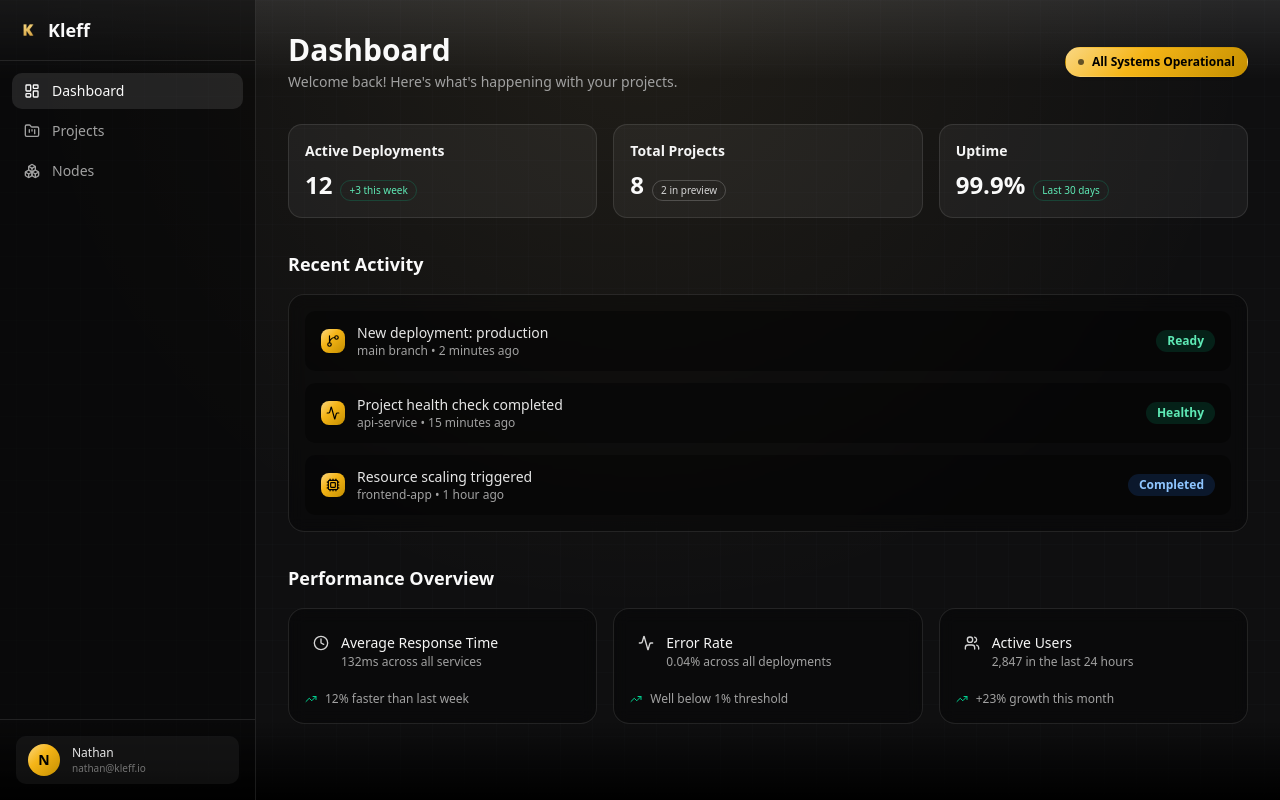
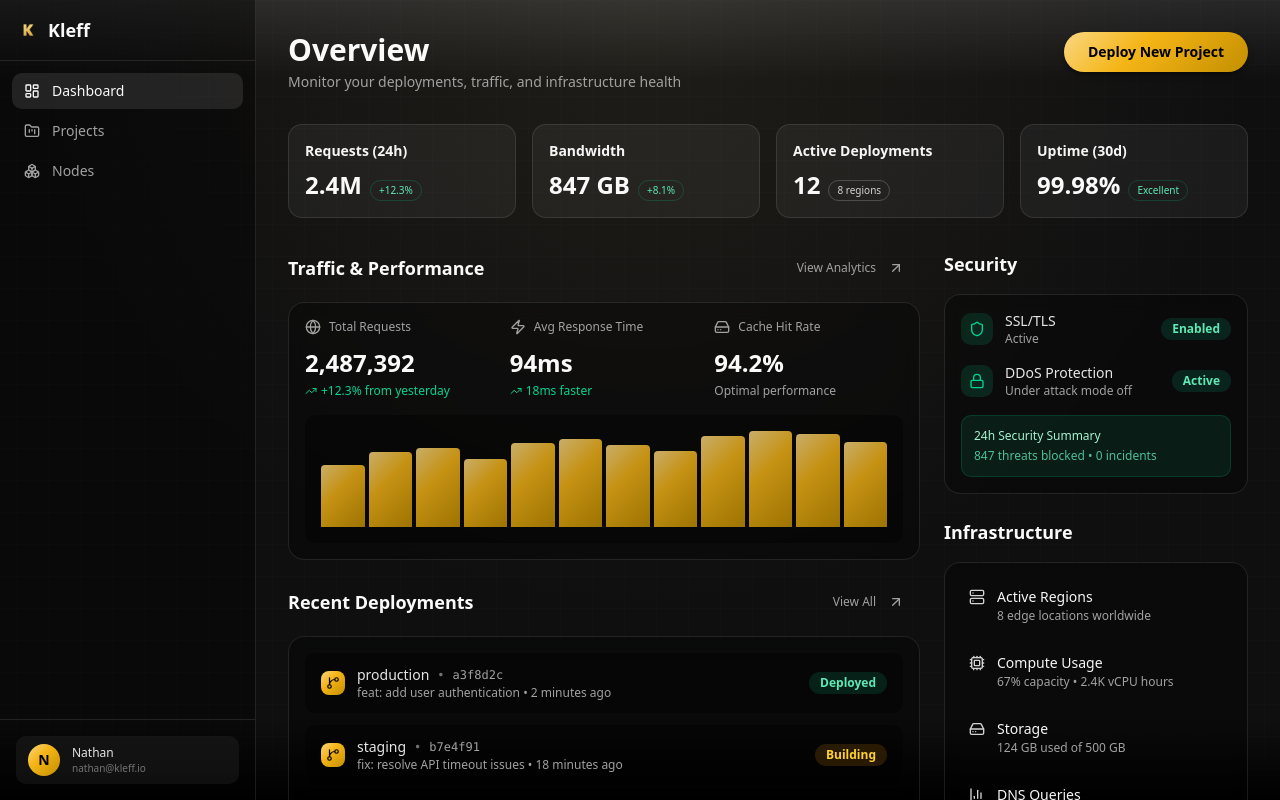
Before and after one commit to kleffio/www, a React (Vite) app in the folder frontend/: page /dashboard in a window 1280 px wide. Built offline with nearby package versions, Linux system fonts and the light colour scheme.

Commit message:
updated dashboard

```diff
--- a/frontend/src/pages/Dashboard/Dashboard.tsx
+++ b/frontend/src/pages/Dashboard/Dashboard.tsx
@@ -1,3 +1,4 @@
+import { Link } from "react-router-dom";
 import { Sidebar } from "@shared/ui/Sidebar";
 import { SoftPanel } from "@shared/ui/SoftPanel";
 import { Badge } from "@shared/ui/Badge";
@@ -5,7 +6,21 @@ import { StatBadge } from "@shared/ui/StatBadge";
 import { MiniCard } from "@shared/ui/MiniCard";
 import { FeatureRow } from "@shared/ui/FeatureRow";
 import { GradientIcon } from "@shared/ui/GradientIcon";
-import { Activity, GitBranch, Cpu, Clock, Users, TrendingUp } from "lucide-react";
+import { Button } from "@shared/ui/Button";
+import {
+  Activity,
+  GitBranch,
+  Cpu,
+  Globe,
+  Shield,
+  Zap,
+  HardDrive,
+  TrendingUp,
+  ArrowUpRight,
+  Lock,
+  Server,
+  BarChart3
+} from "lucide-react";
 
 export function Dashboard() {
   return (
@@ -27,132 +42,299 @@ export function Dashboard() {
         <div className="app-container py-8">
           {/* Header */}
           <div className="mb-8">
-            <div className="flex items-center justify-between">
+            <div className="flex items-start justify-between">
               <div>
-                <h1 className="text-3xl font-semibold text-neutral-50">Dashboard</h1>
+                <h1 className="text-3xl font-semibold text-neutral-50">Overview</h1>
                 <p className="mt-1 text-sm text-neutral-400">
-                  Welcome back! Here's what's happening with your projects.
+                  Monitor your deployments, traffic, and infrastructure health
                 </p>
               </div>
-              <Badge variant="gradient" className="px-3 py-1.5">
-                <span className="inline-flex h-1.5 w-1.5 rounded-full bg-black/60 mr-2" />
-                All Systems Operational
-              </Badge>
+              <Link to="/deploy-new-project">
+                <Button
+                  size="lg"
+                  className="bg-gradient-kleff rounded-full px-6 text-sm font-semibold text-black shadow-md shadow-black/40 hover:brightness-110"
+                >
+                  Deploy New Project
+                </Button>
+              </Link>
             </div>
           </div>
 
-          {/* Stats Grid */}
-          <div className="mb-8 grid gap-4 md:grid-cols-3">
+          {/* Quick Stats */}
+          <div className="mb-8 grid gap-4 sm:grid-cols-2 lg:grid-cols-4">
+            <MiniCard title="Requests (24h)">
+              <div className="flex items-baseline gap-2">
+                <span className="text-2xl font-semibold text-neutral-50">2.4M</span>
+                <StatBadge color="green">+12.3%</StatBadge>
+              </div>
+            </MiniCard>
+
+            <MiniCard title="Bandwidth">
+              <div className="flex items-baseline gap-2">
+                <span className="text-2xl font-semibold text-neutral-50">847 GB</span>
+                <StatBadge color="green">+8.1%</StatBadge>
+              </div>
+            </MiniCard>
+
             <MiniCard title="Active Deployments">
               <div className="flex items-baseline gap-2">
                 <span className="text-2xl font-semibold text-neutral-50">12</span>
-                <StatBadge color="green">+3 this week</StatBadge>
+                <StatBadge color="white">8 regions</StatBadge>
               </div>
             </MiniCard>
 
-            <MiniCard title="Total Projects">
+            <MiniCard title="Uptime (30d)">
               <div className="flex items-baseline gap-2">
-                <span className="text-2xl font-semibold text-neutral-50">8</span>
-                <StatBadge color="white">2 in preview</StatBadge>
-              </div>
-            </MiniCard>
-
-            <MiniCard title="Uptime">
-              <div className="flex items-baseline gap-2">
-                <span className="text-2xl font-semibold text-neutral-50">99.9%</span>
-                <StatBadge color="green">Last 30 days</StatBadge>
+                <span className="text-2xl font-semibold text-neutral-50">99.98%</span>
+                <StatBadge color="green">Excellent</StatBadge>
               </div>
             </MiniCard>
           </div>
 
-          {/* Recent Activity */}
-          <div className="mb-8">
-            <h2 className="mb-4 text-lg font-semibold text-neutral-50">Recent Activity</h2>
+          {/* Main Grid */}
+          <div className="grid gap-6 lg:grid-cols-3">
+            {/* Left Column - Takes 2 columns */}
+            <div className="space-y-6 lg:col-span-2">
+              {/* Traffic Analytics */}
+              <div>
+                <div className="mb-4 flex items-center justify-between">
+                  <h2 className="text-lg font-semibold text-neutral-50">Traffic & Performance</h2>
+                  <Button
+                    variant="ghost"
+                    className="text-xs text-neutral-400 hover:text-neutral-200"
+                  >
+                    View Analytics <ArrowUpRight className="ml-1 h-3 w-3" />
+                  </Button>
+                </div>
+                <SoftPanel>
+                  <div className="grid gap-4 sm:grid-cols-3">
+                    <div className="space-y-3">
+                      <div className="flex items-center gap-2 text-xs text-neutral-400">
+                        <Globe className="h-4 w-4" />
+                        <span>Total Requests</span>
+                      </div>
+                      <div>
+                        <div className="text-2xl font-semibold text-neutral-50">2,487,392</div>
+                        <div className="mt-1 flex items-center gap-1 text-xs text-emerald-400">
+                          <TrendingUp className="h-3 w-3" />
+                          <span>+12.3% from yesterday</span>
+                        </div>
+                      </div>
+                    </div>
+
+                    <div className="space-y-3">
+                      <div className="flex items-center gap-2 text-xs text-neutral-400">
+                        <Zap className="h-4 w-4" />
+                        <span>Avg Response Time</span>
+                      </div>
+                      <div>
+                        <div className="text-2xl font-semibold text-neutral-50">94ms</div>
+                        <div className="mt-1 flex items-center gap-1 text-xs text-emerald-400">
+                          <TrendingUp className="h-3 w-3" />
+                          <span>18ms faster</span>
+                        </div>
+                      </div>
+                    </div>
+
+                    <div className="space-y-3">
+                      <div className="flex items-center gap-2 text-xs text-neutral-400">
+                        <HardDrive className="h-4 w-4" />
+                        <span>Cache Hit Rate</span>
+                      </div>
+                      <div>
+                        <div className="text-2xl font-semibold text-neutral-50">94.2%</div>
+                        <div className="mt-1 flex items-center gap-1 text-xs text-neutral-400">
+                          <span>Optimal performance</span>
+                        </div>
+                      </div>
+                    </div>
+                  </div>
+
+                  <div className="mt-4 h-32 rounded-lg bg-black/40 p-4">
+                    <div className="flex h-full items-end justify-between gap-1">
+                      {[65, 78, 82, 71, 88, 92, 85, 79, 95, 100, 97, 89].map((height, i) => (
+                        <div
+                          key={i}
+                          className="bg-gradient-kleff flex-1 rounded-t opacity-80"
+                          style={{ height: `${height}%` }}
+                        />
+                      ))}
+                    </div>
+                  </div>
+                </SoftPanel>
+              </div>
+
+              {/* Recent Deployments */}
+              <div>
+                <div className="mb-4 flex items-center justify-between">
+                  <h2 className="text-lg font-semibold text-neutral-50">Recent Deployments</h2>
+                  <Button
+                    variant="ghost"
+                    className="text-xs text-neutral-400 hover:text-neutral-200"
+                  >
+                    View All <ArrowUpRight className="ml-1 h-3 w-3" />
+                  </Button>
+                </div>
                 <SoftPanel>
                   <div className="space-y-3">
                     <div className="flex items-center justify-between rounded-lg bg-black/40 px-4 py-3">
                       <div className="flex items-center gap-3">
                         <GradientIcon icon={GitBranch} />
                         <div>
-                      <div className="text-sm font-medium text-neutral-200">
-                        New deployment: production
+                          <div className="flex items-center gap-2">
+                            <span className="text-sm font-medium text-neutral-200">
+                              production
+                            </span>
+                            <span className="font-mono text-xs text-neutral-500">•</span>
+                            <span className="font-mono text-xs text-neutral-400">a3f8d2c</span>
                           </div>
-                      <div className="text-xs text-neutral-400">main branch • 2 minutes ago</div>
+                          <div className="text-xs text-neutral-400">
+                            feat: add user authentication • 2 minutes ago
                           </div>
                         </div>
-                  <Badge variant="success">Ready</Badge>
+                      </div>
+                      <Badge variant="success">Deployed</Badge>
                     </div>
 
                     <div className="flex items-center justify-between rounded-lg bg-black/40 px-4 py-3">
                       <div className="flex items-center gap-3">
-                    <GradientIcon icon={Activity} />
+                        <GradientIcon icon={GitBranch} />
                         <div>
-                      <div className="text-sm font-medium text-neutral-200">
-                        Project health check completed
+                          <div className="flex items-center gap-2">
+                            <span className="text-sm font-medium text-neutral-200">staging</span>
+                            <span className="font-mono text-xs text-neutral-500">•</span>
+                            <span className="font-mono text-xs text-neutral-400">b7e4f91</span>
                           </div>
-                      <div className="text-xs text-neutral-400">api-service • 15 minutes ago</div>
+                          <div className="text-xs text-neutral-400">
+                            fix: resolve API timeout issues • 18 minutes ago
                           </div>
                         </div>
-                  <Badge variant="success">Healthy</Badge>
+                      </div>
+                      <Badge variant="warning">Building</Badge>
                     </div>
 
                     <div className="flex items-center justify-between rounded-lg bg-black/40 px-4 py-3">
                       <div className="flex items-center gap-3">
-                    <GradientIcon icon={Cpu} />
+                        <GradientIcon icon={GitBranch} />
                         <div>
-                      <div className="text-sm font-medium text-neutral-200">
-                        Resource scaling triggered
+                          <div className="flex items-center gap-2">
+                            <span className="text-sm font-medium text-neutral-200">preview</span>
+                            <span className="font-mono text-xs text-neutral-500">•</span>
+                            <span className="font-mono text-xs text-neutral-400">c9d2a5e</span>
                           </div>
                           <div className="text-xs text-neutral-400">
-                        frontend-app • 1 hour ago
+                            chore: update dependencies • 1 hour ago
                           </div>
                         </div>
                       </div>
-                  <Badge variant="info">Completed</Badge>
+                      <Badge variant="outline">Ready</Badge>
+                    </div>
+                  </div>
+                </SoftPanel>
+              </div>
+            </div>
+
+            {/* Right Column */}
+            <div className="space-y-6">
+              {/* Security Status */}
+              <div>
+                <h2 className="mb-4 text-lg font-semibold text-neutral-50">Security</h2>
+                <SoftPanel>
+                  <div className="space-y-4">
+                    <div className="flex items-center justify-between">
+                      <div className="flex items-center gap-3">
+                        <div className="flex h-8 w-8 items-center justify-center rounded-lg bg-emerald-500/15">
+                          <Shield className="h-4 w-4 text-emerald-400" />
+                        </div>
+                        <div>
+                          <div className="text-sm font-medium text-neutral-200">SSL/TLS</div>
+                          <div className="text-xs text-neutral-400">Active</div>
+                        </div>
+                      </div>
+                      <Badge variant="success">Enabled</Badge>
+                    </div>
+
+                    <div className="flex items-center justify-between">
+                      <div className="flex items-center gap-3">
+                        <div className="flex h-8 w-8 items-center justify-center rounded-lg bg-emerald-500/15">
+                          <Lock className="h-4 w-4 text-emerald-400" />
+                        </div>
+                        <div>
+                          <div className="text-sm font-medium text-neutral-200">DDoS Protection</div>
+                          <div className="text-xs text-neutral-400">Under attack mode off</div>
+                        </div>
+                      </div>
+                      <Badge variant="success">Active</Badge>
+                    </div>
+
+                    <div className="rounded-lg border border-emerald-500/20 bg-emerald-500/10 p-3">
+                      <div className="text-xs text-emerald-200">
+                        <div className="font-medium">24h Security Summary</div>
+                        <div className="mt-1 text-emerald-300/80">
+                          847 threats blocked • 0 incidents
+                        </div>
+                      </div>
                     </div>
                   </div>
                 </SoftPanel>
               </div>
 
-          {/* Performance Metrics */}
+              {/* Infrastructure */}
               <div>
-            <h2 className="mb-4 text-lg font-semibold text-neutral-50">Performance Overview</h2>
-            <div className="grid gap-4 md:grid-cols-3">
+                <h2 className="mb-4 text-lg font-semibold text-neutral-50">Infrastructure</h2>
                 <SoftPanel>
+                  <div className="space-y-3">
                     <FeatureRow
-                  icon={Clock}
-                  title="Average Response Time"
-                  description="132ms across all services"
+                      icon={Server}
+                      title="Active Regions"
+                      description="8 edge locations worldwide"
                     />
-                <div className="mt-3 flex items-center gap-2 text-xs text-neutral-400">
-                  <TrendingUp className="h-3 w-3 text-emerald-400" />
-                  <span>12% faster than last week</span>
+                    <FeatureRow
+                      icon={Cpu}
+                      title="Compute Usage"
+                      description="67% capacity • 2.4K vCPU hours"
+                    />
+                    <FeatureRow
+                      icon={HardDrive}
+                      title="Storage"
+                      description="124 GB used of 500 GB"
+                    />
+                    <FeatureRow
+                      icon={BarChart3}
+                      title="DNS Queries"
+                      description="1.2M queries in last 24h"
+                    />
                   </div>
                 </SoftPanel>
+              </div>
 
-              <SoftPanel>
-                <FeatureRow
-                  icon={Activity}
-                  title="Error Rate"
-                  description="0.04% across all deployments"
-                />
-                <div className="mt-3 flex items-center gap-2 text-xs text-neutral-400">
-                  <TrendingUp className="h-3 w-3 text-emerald-400" />
-                  <span>Well below 1% threshold</span>
+              {/* Quick Actions */}
+              <div>
+                <h2 className="mb-4 text-lg font-semibold text-neutral-50">Quick Actions</h2>
+                <div className="space-y-2">
+                  <Button
+                    variant="outline"
+                    className="w-full justify-start border-white/20 bg-white/5 text-sm text-neutral-200 hover:border-white/40 hover:bg-white/10"
+                  >
+                    <GitBranch className="h-4 w-4" />
+                    Create New Deployment
+                  </Button>
+                  <Button
+                    variant="outline"
+                    className="w-full justify-start border-white/20 bg-white/5 text-sm text-neutral-200 hover:border-white/40 hover:bg-white/10"
+                  >
+                    <Activity className="h-4 w-4" />
+                    View Analytics
+                  </Button>
+                  <Button
+                    variant="outline"
+                    className="w-full justify-start border-white/20 bg-white/5 text-sm text-neutral-200 hover:border-white/40 hover:bg-white/10"
+                  >
+                    <Shield className="h-4 w-4" />
+                    Security Settings
+                  </Button>
                 </div>
-              </SoftPanel>
-
-              <SoftPanel>
-                <FeatureRow
-                  icon={Users}
-                  title="Active Users"
-                  description="2,847 in the last 24 hours"
-                />
-                <div className="mt-3 flex items-center gap-2 text-xs text-neutral-400">
-                  <TrendingUp className="h-3 w-3 text-emerald-400" />
-                  <span>+23% growth this month</span>
               </div>
-              </SoftPanel>
             </div>
           </div>
         </div>
```
Lines whose indentation alone changed are shown as unchanged.
